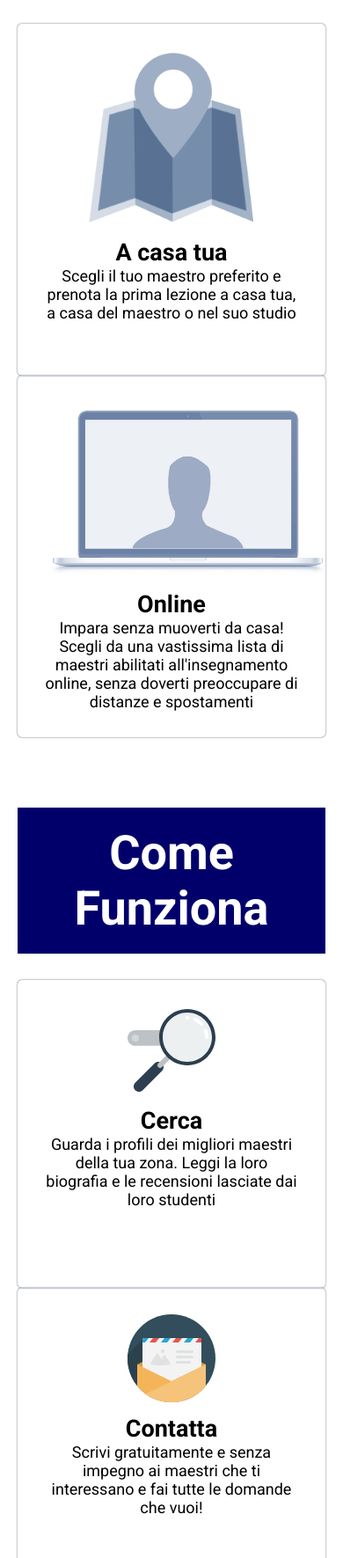
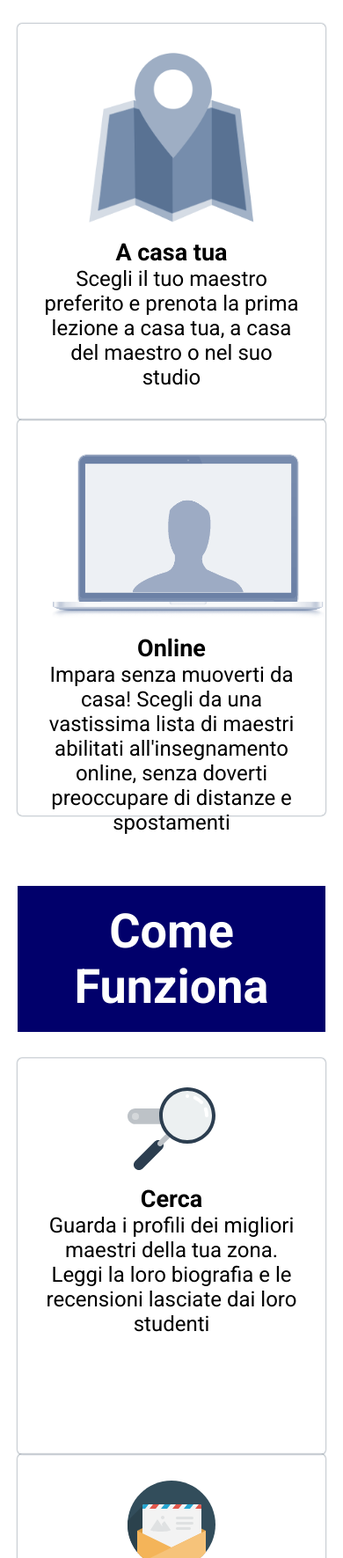
Before and after one commit to 83CarloG/html-css-resp-wannabe-12bool, a plain HTML site: page index.html in a window 390 px wide. Shown: the part 229-2000 px from the top of the page at 88% size. Drawn offline with Linux system fonts and the light colour scheme.

Commit message:
responsive

```diff
--- a/css/style.css
+++ b/css/style.css
@@ -17,16 +17,22 @@ body {
 }
 /* Box */
 .box {
-  min-height: 400px;
+  height: 400px;
   padding: 30px;
   box-shadow: 0px 0px 2px 0px rgba(51,71,91,1);
   border-radius: 5px;
 }
 .box--small {
-  min-height: 350px;
+  max-height: 350px;
 }
 .box--big {
   min-height: 450px;
+}
+.box--zoom {
+  transition: transform .2s;
+}
+.box--zoom:hover {
+  transform: scale(1.01);
 }
 .box__title {
   margin-top: 10px;
@@ -42,5 +48,25 @@ body {
   background-color: #01006B;
   border-radius: 50%;
 }
-.box__text {
+
+@media screen and (min-width: 769px) and (max-width: 992px)  {
+  .box--small{
+    min-height: 400px;
+  }
+  .box--big {
+    min-height: 600px;
+  }
+
 }
+@media screen and (max-width: 768px) {
+  .box__text {
+    font-size: 24px;
+  }
+  .box--small{
+    min-height: 450px;
+  }
+  .box--big {
+    min-height: 650px;
+  }
+
+}
--- a/index.html
+++ b/index.html
@@ -15,15 +15,15 @@
         <h2 class="col-lg-12 col-md-12 col-xs-12 section__title">Lezioni dove vuoi tu</h2>
       </div>
       <div class="container">
-        <div class="col-lg-6 col-md-6 col-xs-12 box">
+        <div class="col-lg-6 col-md-6 col-xs-12 box box--small">
           <img class="box__img" src="img/icon/maps.png" alt="maps image">
           <h3 class="box__title">A casa tua</h3>
-          <p>Scegli il tuo maestro preferito e prenota la prima lezione a casa tua, a casa del maestro o nel suo studio</p>
+          <p class="box__text">Scegli il tuo maestro preferito e prenota la prima lezione a casa tua, a casa del maestro o nel suo studio</p>
         </div>
-        <div class="col-lg-6 col-md-6 col-xs-12 box">
+        <div class="col-lg-6 col-md-6 col-xs-12 box box--small">
           <img class="box__img" src="img/icon/screen.png" alt="screen image">
           <h3 class="box__title">Online</h3>
-          <p>Impara senza muoverti da casa! Scegli da una vastissima lista di maestri abilitati all'insegnamento online, senza doverti preoccupare di distanze e spostamenti</p>
+          <p class="box__text">Impara senza muoverti da casa! Scegli da una vastissima lista di maestri abilitati all'insegnamento online, senza doverti preoccupare di distanze e spostamenti</p>
         </div>
       </div>
     </section>
@@ -34,20 +34,20 @@
         <h2 class="col-lg-12 col-md-12 col-xs-12 section__title">Come Funziona</h2>
       </div>
       <div class="container">
-        <div class="col-lg-4 col-md-4 col-xs-12 box box--small">
+        <div class="col-lg-4 col-md-4 col-xs-12 box box--small box--zoom">
           <img class="box__img"src="img/search.svg" alt="serch image">
           <h3 class="box__title">Cerca</h3>
-          <p>Guarda i profili dei migliori maestri della tua zona. Leggi la loro biografia e le recensioni lasciate dai loro studenti</p>
+          <p class="box__text">Guarda i profili dei migliori maestri della tua zona. Leggi la loro biografia e le recensioni lasciate dai loro studenti</p>
         </div>
-        <div class="col-lg-4 col-md-4 col-xs-12 box box--small">
+        <div class="col-lg-4 col-md-4 col-xs-12 box box--small box--zoom">
           <img class="box__img" src="img/letter.svg" alt="letter image">
           <h3 class="box__title">Contatta</h3>
-          <p>Scrivi gratuitamente e senza impegno ai maestri che ti interessano e fai tutte le domande che vuoi!</p>
+          <p class="box__text">Scrivi gratuitamente e senza impegno ai maestri che ti interessano e fai tutte le domande che vuoi!</p>
         </div>
-        <div class="col-lg-4 col-md-4 col-xs-12 box box--small">
+        <div class="col-lg-4 col-md-4 col-xs-12 box box--small box--zoom">
           <img class="box__img" src="img/male.svg" alt="male image">
           <h3 class="box__title">Inizia a Suonare</h3>
-          <p>Acquista un pacchetto di lezioni! Vuoi cambiare maestro? Le lezioni acquistate valgono con tutti i più di 1400 maestri Cademi!</p>
+          <p class="box__text">Acquista un pacchetto di lezioni! Vuoi cambiare maestro? Le lezioni acquistate valgono con tutti i più di 1400 maestri Cademi!</p>
         </div>
       </div>
     </section>
@@ -61,17 +61,17 @@
         <div class="col-lg-12 col-md-4 col-xs-12 box box--big">
           <img class="box__img box__img--big box__img--circle--blue" src="img/icon/profile.png" alt="profile image">
           <h3 class="box__title">La più grande scuola d'Italia</h3>
-          <p>Su Cademi trovi centinaia di Maestri qualificati e competenti in tutta Italia. Scegli quello più adatto a te e contattali senza impegno</p>
+          <p class="box__text">Su Cademi trovi centinaia di Maestri qualificati e competenti in tutta Italia. Scegli quello più adatto a te e contattali senza impegno</p>
         </div>
         <div class="col-lg-12 col-md-4 col-xs-12 box box--big">
           <img class="box__img box__img--big box__img--circle--blue" src="img/icon/secure.png" alt="scure image">
           <h3 class="box__title">Soddisfazione Garantita</h3>
-          <p>Se non sei soddisfatto del tuo maestro, puoi cambiarlo senza costi aggiuntivi. Le lezioni acquistate su Cademi possono essere utilizzate con tutti i nostri maestri e il nostro team è sempre disponibile per darti un consiglio!</p>
+          <p class="box__text">Se non sei soddisfatto del tuo maestro, puoi cambiarlo senza costi aggiuntivi. Le lezioni acquistate su Cademi possono essere utilizzate con tutti i nostri maestri e il nostro team è sempre disponibile per darti un consiglio!</p>
         </div>
         <div class="col-lg-12 col-md-4 col-xs-12 box box--big">
           <img class="box__img box__img--big box__img--circle--blue" src="img/icon/flex.png" alt="flex image">
           <h3 class="box__title">Flessibile e Conveniente</h3>
-          <p>Cademi non ha alcun costo d’iscrizione a differenza delle scuole di musica tradizionali. Inoltre, sei tu a scegliere dove fare lezione e gli orari delle tue lezioni.</p>
+          <p class="box__text">Cademi non ha alcun costo d’iscrizione a differenza delle scuole di musica tradizionali. Inoltre, sei tu a scegliere dove fare lezione e gli orari delle tue lezioni.</p>
         </div>
       </div>
     </section>
```
